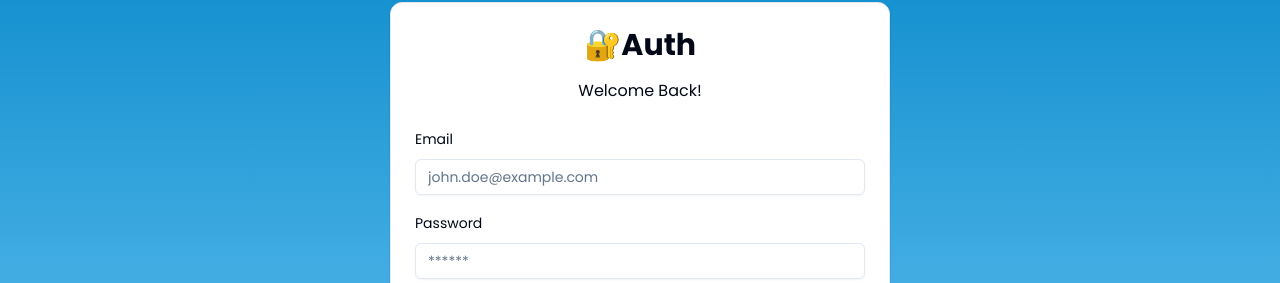
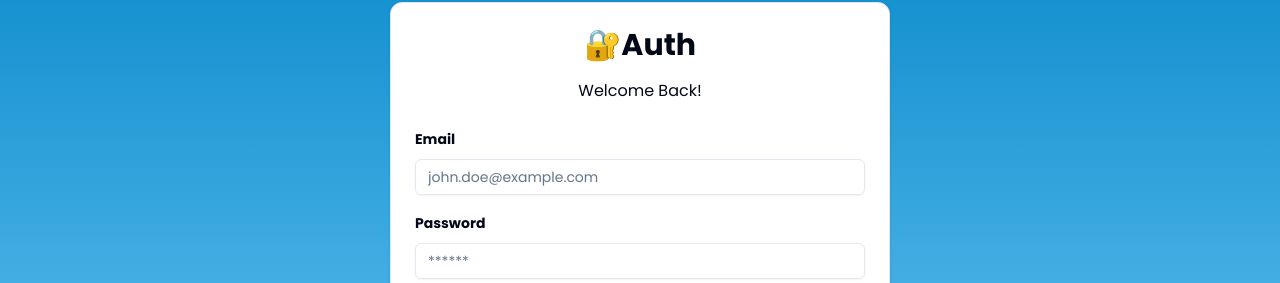
Before and after one commit to WalterIt/NEXT-AUTH5_MY_FINANCES, a Next.js app: page /login in a window 1280 px wide. Shown: the part 137-420 px from the top of the page. Built offline with nearby package versions, Linux system fonts and the light colour scheme; no server answers.

Commit message:
UPDATED: login-form, register-form & RegisterSchema in schemas folder

```diff
--- a/components/auth/login-form.tsx
+++ b/components/auth/login-form.tsx
@@ -96,7 +96,7 @@ export const LoginForm = () => {
                               name="email"
                               render={({ field }) => (
                                 <FormItem>
-                                  <FormLabel>Email</FormLabel>
+                                  <FormLabel className="font-bold">Email</FormLabel>
                                   <FormControl>
                                     <Input
                                       {...field}
@@ -114,7 +114,7 @@ export const LoginForm = () => {
                               name="password"
                               render={({ field }) => (
                                 <FormItem>
-                                  <FormLabel>Password</FormLabel>
+                                  <FormLabel className="font-bold">Password</FormLabel>
                                   <FormControl>
                                     <Input
                                       {...field}
--- a/components/auth/register-form.tsx
+++ b/components/auth/register-form.tsx
@@ -53,9 +53,9 @@ export const RegisterForm = () => {
 
                         <FormField control={form.control} name="name" render={({ field }) => (
                             <FormItem>
-                                <FormLabel className="font-bold">Email</FormLabel>
+                                <FormLabel className="font-bold">Name</FormLabel>
                                     <FormControl>
-                                        <Input disabled={isPending} {...field} placeholder="Your Name..." type="name"/>
+                                        <Input disabled={isPending} {...field} placeholder="Your Name..." />
                                     </FormControl>
                                     <FormMessage />
                         </FormItem>
--- a/schemas/index.ts
+++ b/schemas/index.ts
@@ -63,7 +63,7 @@ export const RegisterSchema = z.object({
     password:z.string().min(6, {
         message : "Minimum 6 character"
     }),
-    name: z.string().min(1, {
+    name: z.string().min(2, {
         message : "Name is required"
     })
 })
```
